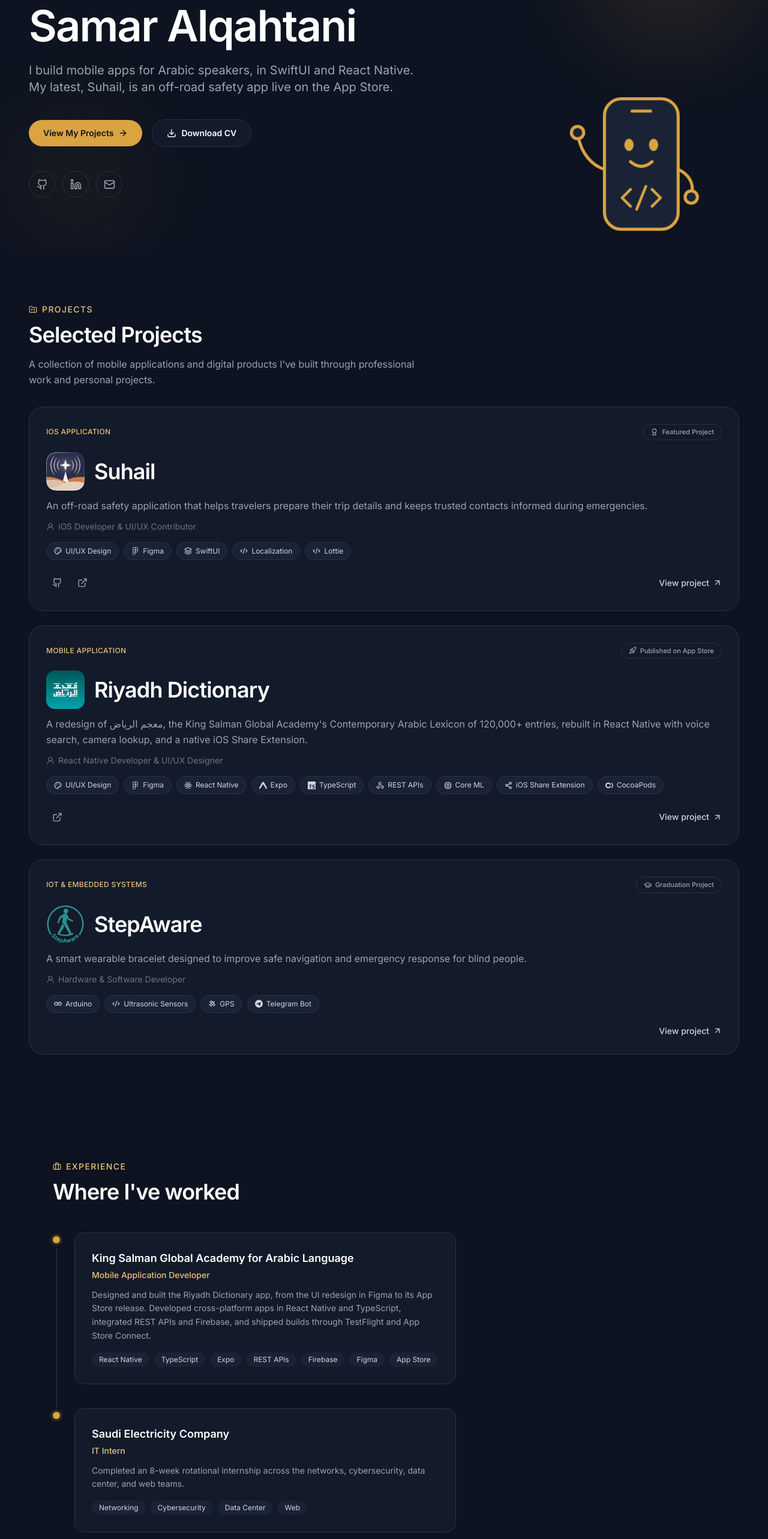
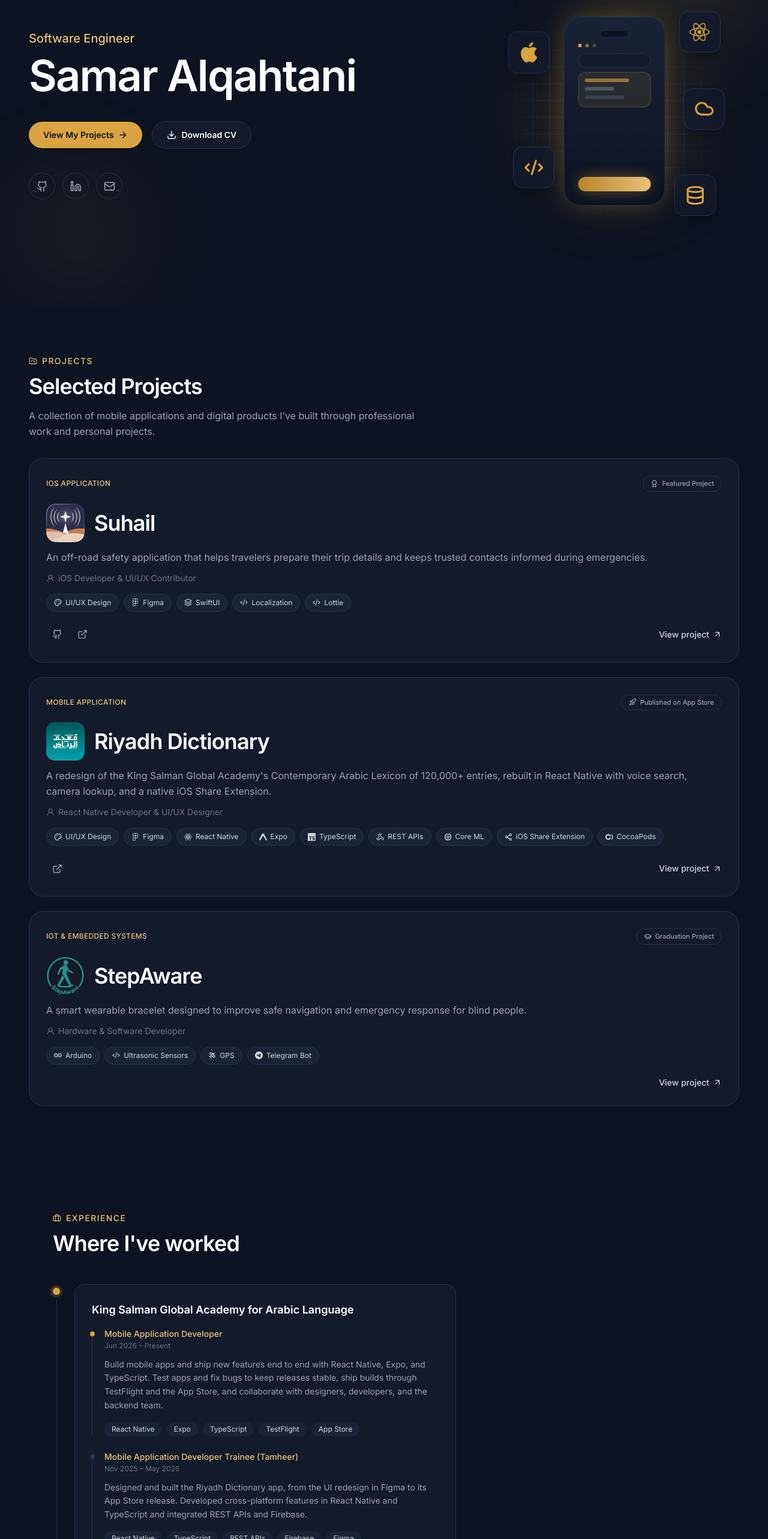
Before and after one commit to samarsalemqq/samar-portfolio, a Next.js app: page / in a window 1280 px wide. Shown: the part 200-2766 px from the top of the page at 60% size. Built offline with nearby package versions, Linux system fonts and the light colour scheme.

Commit message:
Update hero, experience section and CV

```diff
--- a/app/globals.css
+++ b/app/globals.css
@@ -98,3 +98,45 @@
     animation: none;
   }
 }
+
+/* Tech phone (components/TechPhone.tsx): floating tiles, a gently
+   bobbing phone and a faint grid behind them. */
+.tech-grid {
+  background-image:
+    linear-gradient(rgba(39, 50, 74, 0.55) 1px, transparent 1px),
+    linear-gradient(90deg, rgba(39, 50, 74, 0.55) 1px, transparent 1px);
+  background-size: 28px 28px;
+  -webkit-mask-image: radial-gradient(circle at center, black 30%, transparent 72%);
+  mask-image: radial-gradient(circle at center, black 30%, transparent 72%);
+}
+.tech-tile {
+  position: absolute;
+  display: flex;
+  align-items: center;
+  justify-content: center;
+  width: 18%;
+  aspect-ratio: 1;
+  border-radius: 22%;
+  border: 1px solid #27324a;
+  background: rgba(19, 26, 42, 0.9);
+  box-shadow: 0 10px 30px -12px rgba(0, 0, 0, 0.7);
+  backdrop-filter: blur(6px);
+  animation: tech-float 4.8s ease-in-out infinite alternate;
+}
+.tech-phone-body {
+  animation: tech-bob 5.5s ease-in-out infinite alternate;
+}
+@keyframes tech-float {
+  from { transform: translateY(0); }
+  to { transform: translateY(-10px); }
+}
+@keyframes tech-bob {
+  from { transform: translate(-50%, -50%); }
+  to { transform: translate(-50%, calc(-50% - 6px)); }
+}
+@media (prefers-reduced-motion: reduce) {
+  .tech-tile,
+  .tech-phone-body {
+    animation: none;
+  }
+}
--- a/components/Experience.tsx
+++ b/components/Experience.tsx
@@ -1,24 +1,42 @@
 import { Briefcase } from "lucide-react";
 import SectionHeading from "@/components/SectionHeading";
-import TimelineCard from "@/components/TimelineCard";
+import TimelineCard, { type TimelineRole } from "@/components/TimelineCard";
 
 // Work history data. Edit or add entries here — TimelineCard handles the layout.
-const experience = [
+// List roles at the same company newest first; they share one card.
+const experience: { company: string; roles: TimelineRole[]; current: boolean }[] = [
   {
     company: "King Salman Global Academy for Arabic Language",
+    current: true,
+    roles: [
+      {
         role: "Mobile Application Developer",
+        period: "Jun 2026 – Present",
         description:
-      "Designed and built the Riyadh Dictionary app, from the UI redesign in Figma to its App Store release. Developed cross-platform apps in React Native and TypeScript, integrated REST APIs and Firebase, and shipped builds through TestFlight and App Store Connect.",
-    tech: ["React Native", "TypeScript", "Expo", "REST APIs", "Firebase", "Figma", "App Store"],
-    current: false,
+          "Build mobile apps and ship new features end to end with React Native, Expo, and TypeScript. Test apps and fix bugs to keep releases stable, ship builds through TestFlight and the App Store, and collaborate with designers, developers, and the backend team.",
+        tech: ["React Native", "Expo", "TypeScript", "TestFlight", "App Store"],
+      },
+      {
+        role: "Mobile Application Developer Trainee (Tamheer)",
+        period: "Nov 2025 – May 2026",
+        description:
+          "Designed and built the Riyadh Dictionary app, from the UI redesign in Figma to its App Store release. Developed cross-platform features in React Native and TypeScript and integrated REST APIs and Firebase.",
+        tech: ["React Native", "TypeScript", "REST APIs", "Firebase", "Figma"],
+      },
+    ],
   },
   {
     company: "Saudi Electricity Company",
+    current: false,
+    roles: [
+      {
         role: "IT Intern",
+        period: "Mar 2025 – May 2025",
         description:
           "Completed an 8-week rotational internship across the networks, cybersecurity, data center, and web teams.",
         tech: ["Networking", "Cybersecurity", "Data Center", "Web"],
-    current: false,
+      },
+    ],
   },
 ];
 
@@ -32,14 +50,11 @@
           <TimelineCard
             key={item.company}
             company={item.company}
-            role={item.role}
-            description={item.description}
-            tech={item.tech}
+            roles={item.roles}
             current={item.current}
             isLast={index === experience.length - 1}
           />
         ))}
-
       </div>
     </section>
   );
--- a/components/Hero.tsx
+++ b/components/Hero.tsx
@@ -1,14 +1,13 @@
 import Link from "next/link";
 import { Github, Linkedin, Mail, ArrowRight, Download } from "lucide-react";
 import { siteConfig } from "@/data/siteConfig";
-import CursorGlow from "@/components/CursorGlow";
-import WavingPhone from "@/components/WavingPhone";
+import TechPhone from "@/components/TechPhone";
 
 export default function Hero() {
   return (
     <section
       id="home"
-      className="group container-site relative flex flex-col justify-center overflow-hidden py-16 lg:py-24"
+      className="group container-site relative flex flex-col justify-center overflow-hidden py-16 lg:min-h-[640px] lg:py-24"
     >
       <div
         aria-hidden="true"
@@ -18,10 +17,13 @@
         aria-hidden="true"
         className="pointer-events-none absolute bottom-0 left-0 h-64 w-64 rounded-full bg-accent/5 blur-3xl"
       />
-      <CursorGlow />
 
-      {/* The waving phone: small above the text on phones, large on the right on desktop */}
-      <WavingPhone className="relative mb-6 w-24 animate-fade-up lg:absolute lg:right-12 lg:top-1/2 lg:mb-0 lg:w-64 lg:-translate-y-1/2 xl:right-24" />
+      {/* Phone illustration: centered above the text on phones, on the right on desktop */}
+      {/* The wrapper does the positioning; the fade-up animation sits on the
+          inner element so its transform can't undo the vertical centering. */}
+      <div className="mx-auto mb-8 w-64 sm:w-72 lg:absolute lg:right-6 lg:top-1/2 lg:mb-0 lg:w-80 lg:-translate-y-1/2 xl:right-16 xl:w-96">
+        <TechPhone className="w-full animate-fade-up" />
+      </div>
 
         <p className="mb-3 animate-fade-up text-lg font-medium text-accent-light sm:text-xl">
         Software Engineer
@@ -33,14 +35,6 @@
       >
         {siteConfig.name}
       </h1>
-
-      <p
-        className="mt-6 max-w-2xl animate-fade-up text-lg leading-relaxed text-gray-400 sm:text-xl"
-        style={{ animationDelay: "160ms" }}
-      >
-        I build mobile apps for Arabic speakers, in SwiftUI and React Native.
-        My latest, Suhail, is an off-road safety app live on the App Store.
-      </p>
 
       <div
         className="mt-10 flex flex-wrap items-center gap-4 animate-fade-up"
--- /dev/null
+++ b/components/TechPhone.tsx
@@ -0,0 +1,68 @@
+import { Cloud, Code2, Database } from "lucide-react";
+import { SiApple, SiReact } from "react-icons/si";
+
+// Hero illustration: a glowing phone mockup with floating tech tiles
+// (Apple, React, code, cloud, data) over a faint grid. Pure markup and CSS
+// (the motion lives in app/globals.css under "Tech phone"), so it adds no
+// client JavaScript. People who ask for reduced motion get a still image.
+export default function TechPhone({ className = "" }: { className?: string }) {
+  return (
+    <div aria-hidden="true" className={`tech-phone relative aspect-square ${className}`}>
+      {/* Faint grid that fades out toward the edges */}
+      <div className="tech-grid absolute inset-0" />
+
+      {/* Soft gold glow behind the phone */}
+      <div className="absolute left-1/2 top-1/2 h-2/3 w-2/3 -translate-x-1/2 -translate-y-1/2 rounded-full bg-accent/15 blur-3xl" />
+
+      {/* Phone */}
+      <div className="tech-phone-body absolute left-1/2 top-1/2 flex h-[82%] w-[44%] -translate-x-1/2 -translate-y-1/2 flex-col rounded-[1.75rem] border border-charcoal-border bg-gradient-to-b from-charcoal-lighter to-charcoal p-[6%] shadow-[0_0_50px_-12px_rgba(217,164,65,0.45)]">
+        {/* Dynamic island */}
+        <div className="mx-auto h-[3.5%] w-[38%] rounded-full bg-charcoal" />
+
+        {/* Status dots */}
+        <div className="mt-[10%] flex gap-1.5">
+          <span className="h-1.5 w-1.5 rounded-full bg-accent" />
+          <span className="h-1.5 w-1.5 rounded-full bg-accent/60" />
+          <span className="h-1.5 w-1.5 rounded-full bg-accent/30" />
+        </div>
+
+        {/* Search bar */}
+        <div className="mt-[8%] h-[9%] rounded-xl border border-charcoal-border bg-charcoal-light" />
+
+        {/* Content card */}
+        <div className="mt-[6%] flex-[0_0_22%] rounded-xl border border-accent/25 bg-accent/10 p-[8%]">
+          <div className="h-1.5 w-3/4 rounded-full bg-accent/60" />
+          <div className="mt-2 h-1.5 w-1/2 rounded-full bg-gray-600" />
+          <div className="mt-2 h-1.5 w-2/3 rounded-full bg-gray-700" />
+        </div>
+
+        {/* Tiles */}
+        <div className="mt-[6%] grid grid-cols-3 gap-[6%]">
+          <div className="aspect-square rounded-lg bg-charcoal-light" />
+          <div className="aspect-square rounded-lg bg-charcoal-light" />
+          <div className="aspect-square rounded-lg bg-charcoal-light" />
+        </div>
+
+        {/* Primary button */}
+        <div className="mt-auto h-[9%] rounded-xl bg-gradient-to-r from-accent-dark to-accent-light shadow-[0_0_24px_-4px_rgba(217,164,65,0.6)]" />
+      </div>
+
+      {/* Floating tech tiles, all in the site's gold */}
+      <div className="tech-tile left-[4%] top-[16%]" style={{ animationDelay: "0s" }}>
+        <SiApple className="h-1/2 w-1/2 text-accent" />
+      </div>
+      <div className="tech-tile right-[4%] top-[6%]" style={{ animationDelay: "-1.2s" }}>
+        <SiReact className="h-1/2 w-1/2 text-accent" />
+      </div>
+      <div className="tech-tile bottom-[18%] left-[6%]" style={{ animationDelay: "-2.4s" }}>
+        <Code2 className="h-1/2 w-1/2 text-accent" strokeWidth={2.25} />
+      </div>
+      <div className="tech-tile right-[2%] top-[40%]" style={{ animationDelay: "-0.6s" }}>
+        <Cloud className="h-1/2 w-1/2 text-accent" strokeWidth={2.25} />
+      </div>
+      <div className="tech-tile bottom-[6%] right-[6%]" style={{ animationDelay: "-3.1s" }}>
+        <Database className="h-1/2 w-1/2 text-accent" strokeWidth={2.25} />
+      </div>
+    </div>
+  );
+}
--- a/components/TimelineCard.tsx
+++ b/components/TimelineCard.tsx
@@ -1,23 +1,32 @@
-interface TimelineCardProps {
-  company: string;
+export interface TimelineRole {
   role: string;
+  /** Optional date range, e.g. "Jun 2026 – Present". */
+  period?: string;
   description: string;
   /** Optional tech chips shown under the description (e.g. React Native, Expo). */
   tech?: string[];
+}
+
+interface TimelineCardProps {
+  company: string;
+  /** One or more roles held at this company, newest first. */
+  roles: TimelineRole[];
   isLast?: boolean;
   /** The job you hold now: its dot on the timeline pulses. */
   current?: boolean;
 }
 
 // Reusable card used for every entry in the Experience timeline.
+// A company with several roles (e.g. trainee, then hired) shows them
+// stacked inside one card, newest first.
 export default function TimelineCard({
   company,
-  role,
-  description,
-  tech,
+  roles,
   isLast = false,
   current = false,
 }: TimelineCardProps) {
+  const isMultiRole = roles.length > 1;
+
   return (
     <div className="relative flex gap-6">
       {/* Timeline rail */}
@@ -38,23 +47,54 @@
 
       <div className="mb-10 flex-1 rounded-2xl border border-charcoal-border bg-charcoal-light p-6 transition-colors hover:border-accent/40 sm:p-7">
         <h3 className="text-lg font-semibold text-white">{company}</h3>
-        <p className="mt-1 text-sm font-medium text-accent-light">{role}</p>
+
+        <div className={isMultiRole ? "mt-4 space-y-6" : ""}>
+          {roles.map((item, index) => (
+            <div
+              key={`${item.role}-${item.period ?? index}`}
+              className={
+                isMultiRole
+                  ? "relative border-l border-charcoal-border pl-5"
+                  : ""
+              }
+            >
+              {isMultiRole ? (
+                <span
+                  aria-hidden="true"
+                  className={`absolute -left-[4.5px] top-1.5 h-2 w-2 rounded-full ${
+                    index === 0 ? "bg-accent" : "bg-charcoal-border"
+                  }`}
+                />
+              ) : null}
+              <p
+                className={`text-sm font-medium text-accent-light ${
+                  isMultiRole ? "" : "mt-1"
+                }`}
+              >
+                {item.role}
+              </p>
+              {item.period ? (
+                <p className="mt-0.5 text-xs text-gray-500">{item.period}</p>
+              ) : null}
               <p className="mt-3 text-sm leading-relaxed text-gray-400">
-          {description}
+                {item.description}
               </p>
-        {tech && tech.length > 0 ? (
+              {item.tech && item.tech.length > 0 ? (
                 <div className="mt-4 flex flex-wrap gap-2">
-            {tech.map((item) => (
+                  {item.tech.map((tech) => (
                     <span
-                key={item}
+                      key={tech}
                       className="rounded-full bg-charcoal-lighter px-3 py-1 text-xs text-gray-300"
                     >
-                {item}
+                      {tech}
                     </span>
                   ))}
                 </div>
               ) : null}
             </div>
+          ))}
+        </div>
+      </div>
     </div>
   );
 }
--- a/data/projects.ts
+++ b/data/projects.ts
@@ -124,10 +124,10 @@
       "CocoaPods",
     ],
     description:
-      "A redesign of معجم الرياض, the King Salman Global Academy's Contemporary Arabic Lexicon of 120,000+ entries, rebuilt in React Native with voice search, camera lookup, and a native iOS Share Extension.",
+      "A redesign of the King Salman Global Academy's Contemporary Arabic Lexicon of 120,000+ entries, rebuilt in React Native with voice search, camera lookup, and a native iOS Share Extension.",
     roleTitle: "React Native Developer & UI/UX Designer",
     overview:
-      "Riyadh Dictionary (معجم الرياض) is the mobile app for the King Salman Global Academy for Arabic Language's Contemporary Arabic Lexicon, more than 120,000 entries. I redesigned the existing app and developed new features for it, then built the redesigned version in React Native, Expo, and TypeScript. Beyond typing a word, you can search by voice, point the camera at text or an object and let on-device Core ML find the match, or look a word up from inside another app through a native iOS Share Extension. The app is published on the App Store.",
+      "Riyadh Dictionary is the mobile app for the King Salman Global Academy for Arabic Language's Contemporary Arabic Lexicon, more than 120,000 entries. I redesigned the existing app and developed new features for it, then built the redesigned version in React Native, Expo, and TypeScript. Beyond typing a word, you can search by voice, point the camera at text or an object and let on-device Core ML find the match, or look a word up from inside another app through a native iOS Share Extension. The app is published on the App Store.",
     problem:
       "The dictionary held a world-class Arabic dataset, but the mobile experience didn't do it justice: navigation felt heavy, entries were hard to scan, and every lookup meant stopping to type. A large, standards-based lexicon deserved an interface as considered as its content.",
     solution:
```
Also changed, not shown: 1 other file (tests, documents, lock files or other folders). Lines whose indentation alone changed are shown as unchanged.
